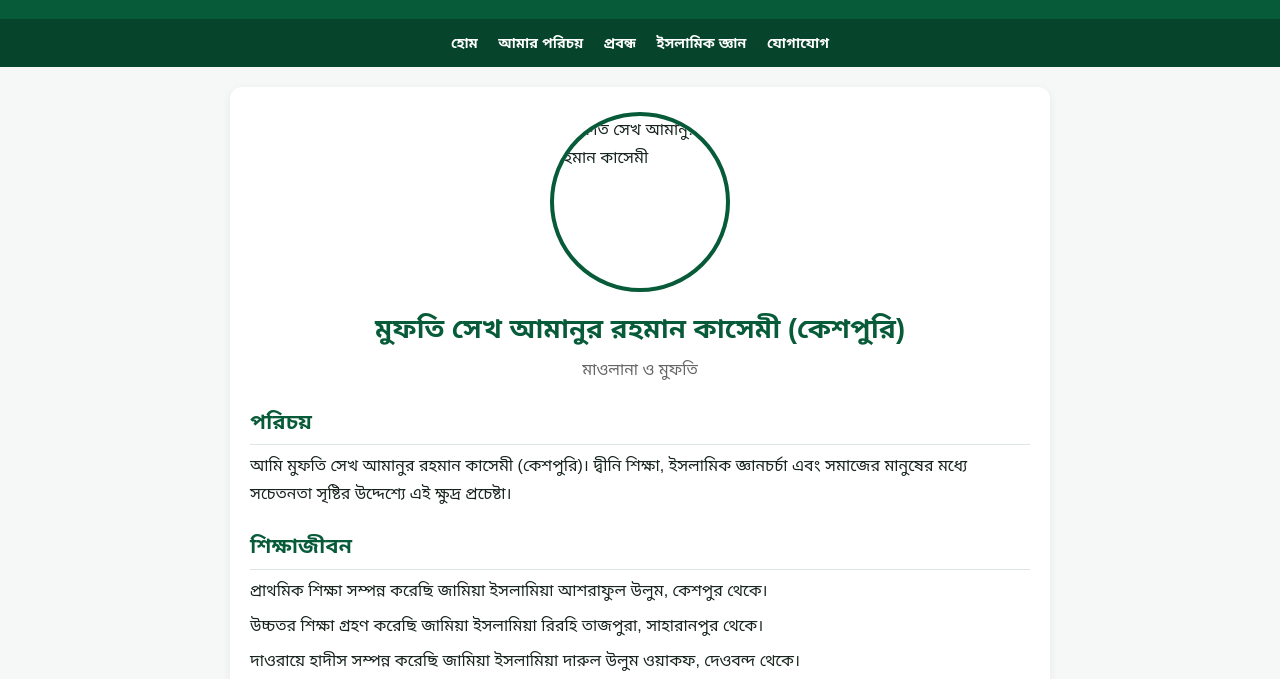
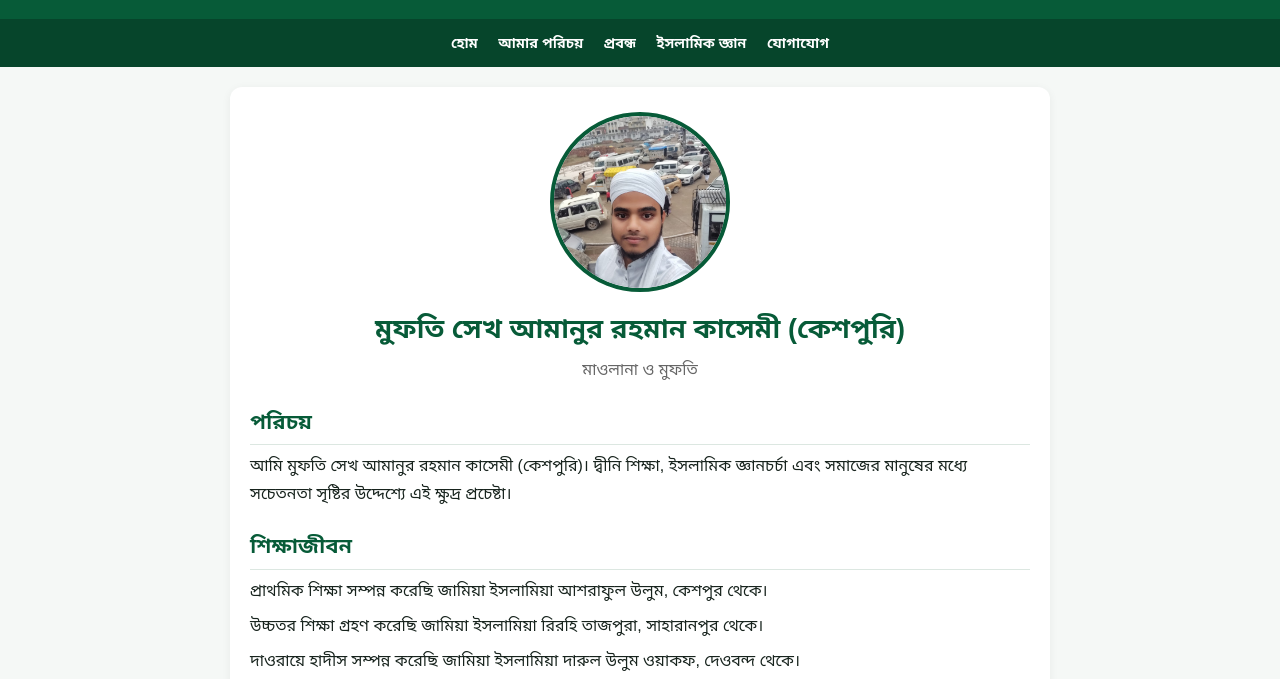
Before and after one commit to mftskamanurrahamanqasemi-a11y/amanqasemi, a plain HTML site: page about.html in a window 1280 px wide. Shown: the part 103-782 px from the top of the page. Drawn offline with Linux system fonts and the light colour scheme.

Commit message:
Update about.html

```diff
--- a/about.html
+++ b/about.html
@@ -168,7 +168,7 @@ footer{
 
 <div class="profile">
 
-    <img src="profile.jpg" alt="মুফতি সেখ আমানুর রহমান কাসেমী" class="profile-photo">
+    <img src="1780549963954.jpg" alt="মুফতি সেখ আমানুর রহমান কাসেমী" class="profile-photo">
 
     <h1>মুফতি সেখ আমানুর রহমান কাসেমী (কেশপুরি)</h1>
 
```
